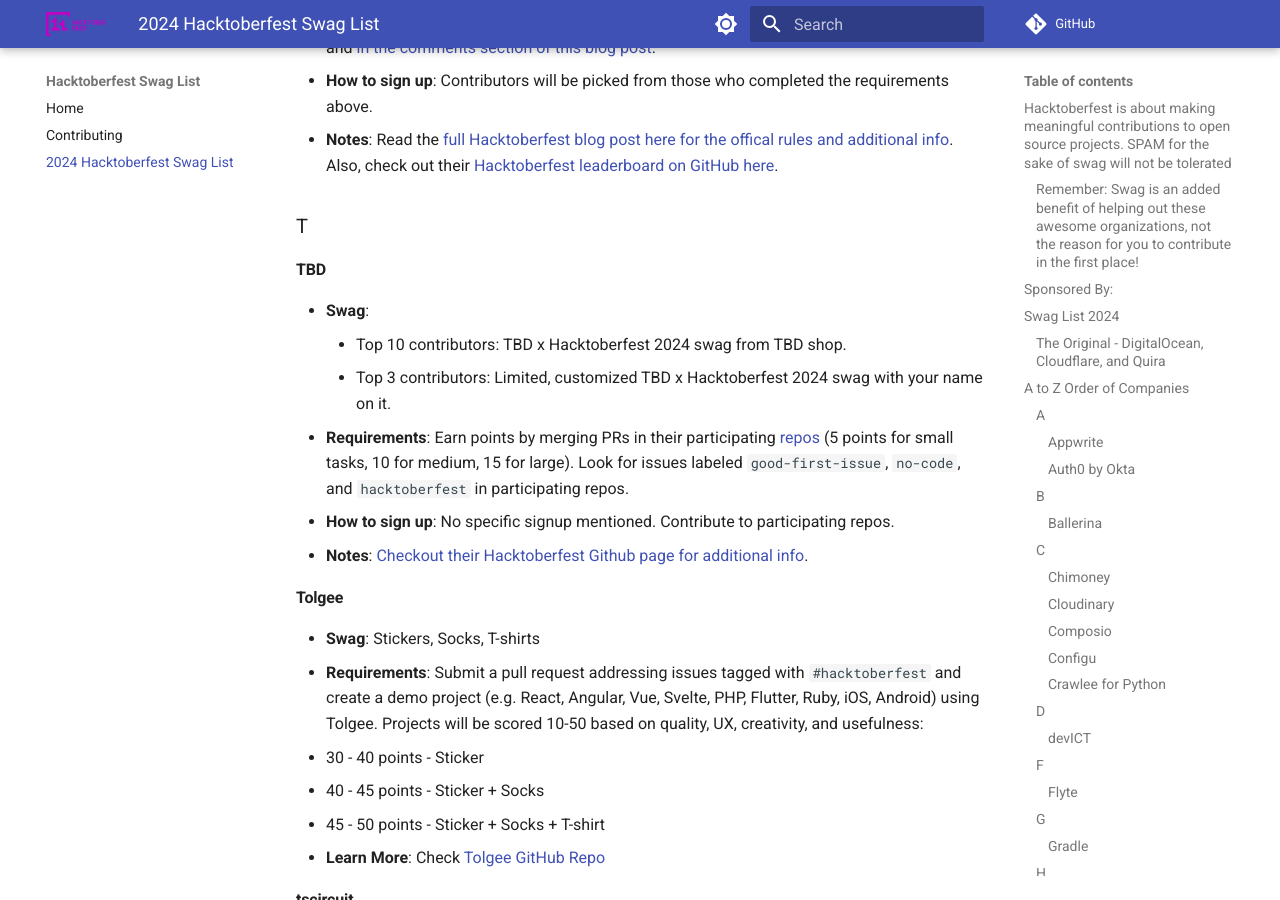
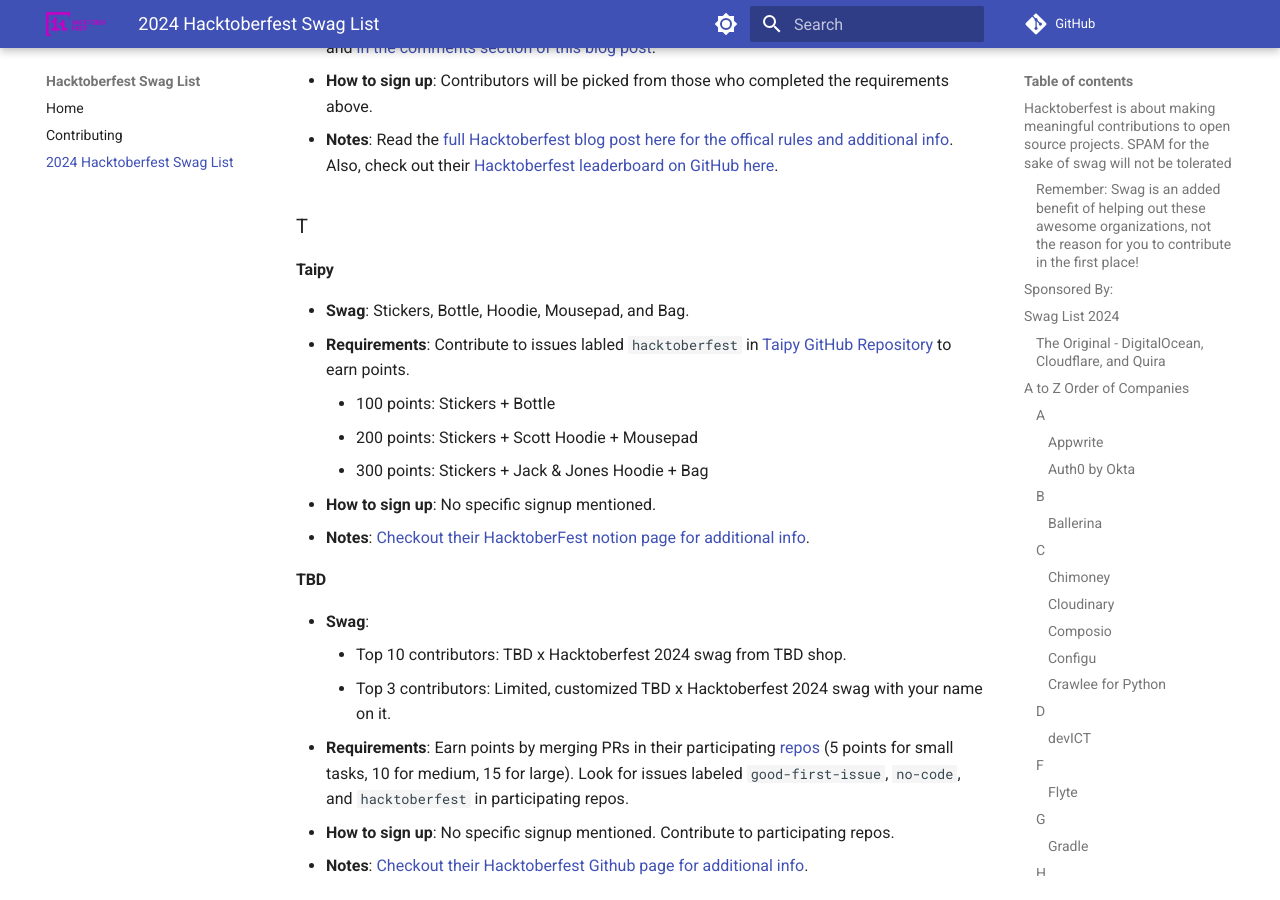
Before and after one commit to crweiner/hacktoberfest-swag-list, an MkDocs documentation site: the page built from docs/list.md, in a window 1280 px wide and 900 px high, scrolled down 7495 px. Built offline with MkDocs 1.6.1 and Material for MkDocs 9.7.7, drawn with Linux system fonts in a browser that asks for light colours; plug-ins that fetch from the network failed and are left out; comment, search, counter and statistics services are not loaded.

Commit message:
Added Taipy to list.md (#929)
* Added Taipy to list.md

```diff
--- a/docs/list.md
+++ b/docs/list.md
@@ -233,6 +233,16 @@
 
 ### T
 
+#### **Taipy**
+
+- **Swag**: Stickers, Bottle, Hoodie, Mousepad, and Bag.
+- **Requirements**: Contribute to issues labled `hacktoberfest` in [Taipy GitHub Repository](https://github.com/Avaiga/taipy) to earn points.
+    - 100 points: Stickers + Bottle
+    - 200 points: Stickers + Scott Hoodie + Mousepad
+    - 300 points: Stickers + Jack & Jones Hoodie + Bag
+- **How to sign up**: No specific signup mentioned.
+- **Notes**: [Checkout their HacktoberFest notion page for additional info](https://assorted-son-815.notion.site/HacktoberFest-2024-with-Taipy-2a5032a3f01642709e88ffaa5d0d169e).
+
 #### **TBD**
 
 - **Swag**:
```
